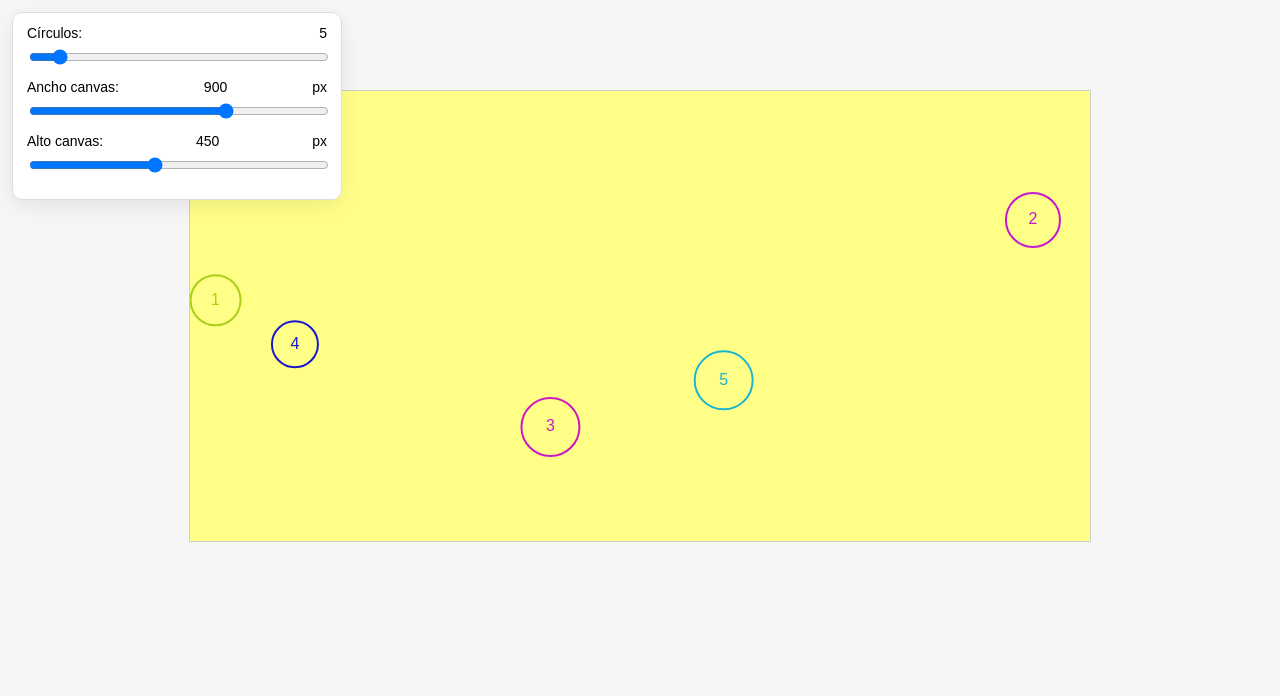
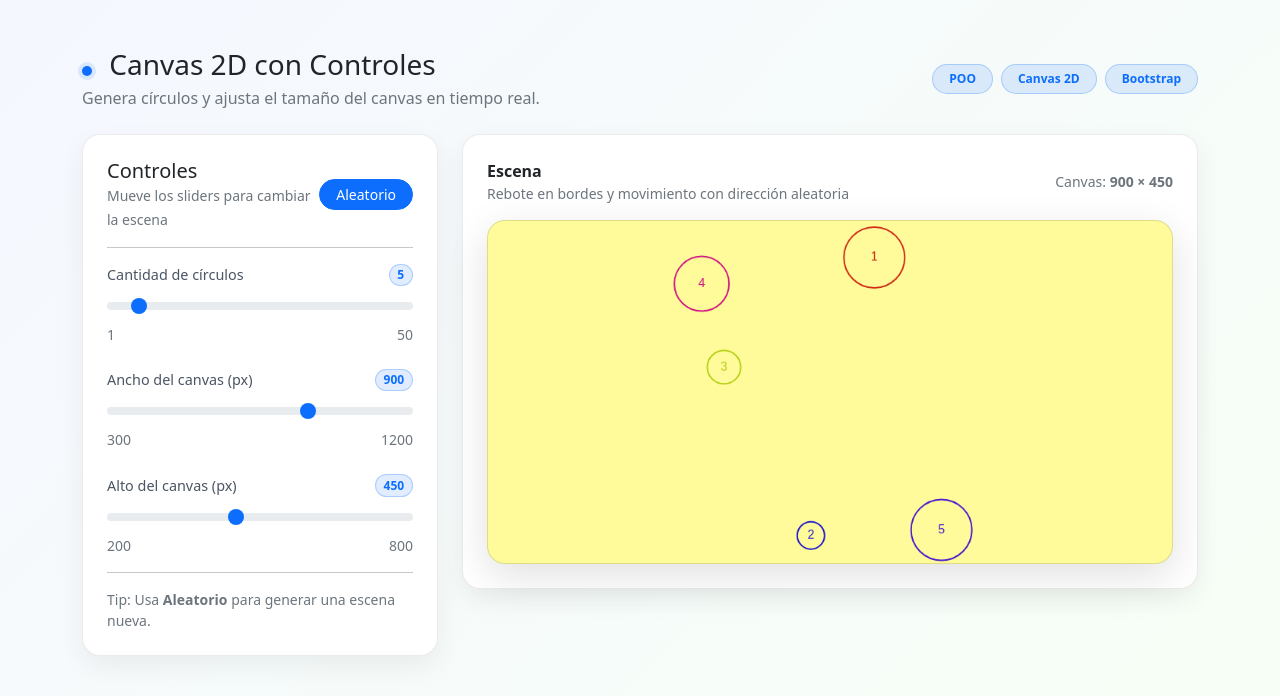
Before and after one commit to RANM-rgb/animation-canvas-2d, a plain HTML site: page index.html in a window 1280 px wide. Drawn offline with nearby package versions, Linux system fonts and the light colour scheme.

Commit message:
Ajustes de Diseño y Favicon

```diff
--- a/index.html
+++ b/index.html
@@ -3,67 +3,201 @@
 <head>
   <meta charset="UTF-8" />
   <meta name="viewport" content="width=device-width, initial-scale=1.0" />
-  <title>Canvas con Desplazadores</title>
+  <link rel="icon" type="image/png" href="./img/favicon.png">
+
+  <title>Canvas 2D - Sliders</title>
+
+  <!-- Bootstrap 5 (CDN) -->
+  <link
+    href="https://cdn.jsdelivr.net/npm/bootstrap@5.3.3/dist/css/bootstrap.min.css"
+    rel="stylesheet"
+  />
 
   <style>
-    html, body { margin: 0; padding: 0; }
-    body { font-family: Arial, sans-serif; background: #f6f6f6; }
-
-    .panel {
-      position: fixed;
-      top: 12px;
-      left: 12px;
-      background: white;
-      border: 1px solid #ddd;
-      border-radius: 10px;
-      padding: 12px 14px;
-      box-shadow: 0 6px 20px rgba(0,0,0,0.08);
-      z-index: 10;
-      width: 300px;
+    body {
+      background: linear-gradient(135deg, #f5f7ff, #f7fff5);
+      min-height: 100vh;
     }
 
-    .row { margin-bottom: 10px; }
-    label { display: flex; justify-content: space-between; font-size: 14px; margin-bottom: 6px; }
-    input[type="range"] { width: 100%; }
+    /* Canvas centrado y con look "app" */
+    #canvas {
+      background: #fffb9a;
+      border: 1px solid rgba(0,0,0,.12);
+      border-radius: 18px;
+      box-shadow: 0 12px 40px rgba(0,0,0,.12);
+      display: block;
+      width: 100%;
+      height: auto;
+    }
 
-    canvas {
-      display: block;
-      margin: 0 auto;
-      background: #ff8;
-      border: 1px solid #ccc;
-      margin-top: 90px; /* deja espacio para el panel */
+    /* Panel sticky en desktop */
+    @media (min-width: 992px) {
+      .sticky-tools {
+        position: sticky;
+        top: 16px;
+      }
+    }
+
+    .range-label {
+      font-size: .9rem;
+      color: #4b5563;
+    }
+
+    .badge-soft {
+      background: rgba(13,110,253,.12);
+      color: #0d6efd;
+      border: 1px solid rgba(13,110,253,.25);
+      font-weight: 600;
+    }
+
+    .card-soft {
+      border: 1px solid rgba(0,0,0,.08);
+      border-radius: 18px;
+      box-shadow: 0 10px 26px rgba(0,0,0,.06);
+    }
+
+    .brand-dot {
+      width: 10px;
+      height: 10px;
+      border-radius: 50%;
+      display: inline-block;
+      background: #0d6efd;
+      box-shadow: 0 0 0 4px rgba(13,110,253,.12);
+      margin-right: 10px;
+      transform: translateY(1px);
     }
   </style>
 </head>
 
 <body>
-  <!-- Panel de controles -->
-  <div class="panel">
-    <div class="row">
-      <label>
-        Círculos: <span id="circlesValue">5</span>
-      </label>
-      <input id="circlesSlider" type="range" min="1" max="50" value="5" />
+  <div class="container py-4 py-lg-5">
+    <!-- Header -->
+    <div class="d-flex flex-column flex-md-row align-items-md-center justify-content-between gap-2 mb-4">
+      <div>
+        <h1 class="h3 mb-1">
+          <span class="brand-dot"></span>
+          Canvas 2D con Controles
+        </h1>
+        <div class="text-secondary">
+          Genera círculos y ajusta el tamaño del canvas en tiempo real.
+        </div>
+      </div>
+
+      <div class="d-flex gap-2">
+        <span class="badge badge-soft rounded-pill px-3 py-2">POO</span>
+        <span class="badge badge-soft rounded-pill px-3 py-2">Canvas 2D</span>
+        <span class="badge badge-soft rounded-pill px-3 py-2">Bootstrap</span>
+      </div>
     </div>
 
-    <div class="row">
-      <label>
-        Ancho canvas: <span id="widthValue">900</span> px
-      </label>
-      <input id="widthSlider" type="range" min="300" max="1200" value="900" />
-    </div>
+    <div class="row g-4">
+      <!-- Panel de herramientas -->
+      <div class="col-12 col-lg-4">
+        <div class="sticky-tools">
+          <div class="card card-soft">
+            <div class="card-body p-4">
+              <div class="d-flex align-items-center justify-content-between mb-3">
+                <div>
+                  <h2 class="h5 mb-0">Controles</h2>
+                  <small class="text-secondary">Mueve los sliders para cambiar la escena</small>
+                </div>
+                <button id="randomBtn" class="btn btn-primary btn-sm rounded-pill px-3">
+                  Aleatorio
+                </button>
+              </div>
 
-    <div class="row">
-      <label>
-        Alto canvas: <span id="heightValue">450</span> px
-      </label>
-      <input id="heightSlider" type="range" min="200" max="800" value="450" />
+              <hr class="my-3">
+
+              <!-- Círculos -->
+              <div class="mb-4">
+                <div class="d-flex align-items-center justify-content-between mb-2">
+                  <div class="range-label">Cantidad de círculos</div>
+                  <span class="badge badge-soft rounded-pill" id="circlesValue">5</span>
+                </div>
+                <input
+                  id="circlesSlider"
+                  type="range"
+                  class="form-range"
+                  min="1"
+                  max="50"
+                  value="5"
+                />
+                <div class="d-flex justify-content-between text-secondary small">
+                  <span>1</span><span>50</span>
+                </div>
+              </div>
+
+              <!-- Ancho -->
+              <div class="mb-4">
+                <div class="d-flex align-items-center justify-content-between mb-2">
+                  <div class="range-label">Ancho del canvas (px)</div>
+                  <span class="badge badge-soft rounded-pill" id="widthValue">900</span>
+                </div>
+                <input
+                  id="widthSlider"
+                  type="range"
+                  class="form-range"
+                  min="300"
+                  max="1200"
+                  value="900"
+                />
+                <div class="d-flex justify-content-between text-secondary small">
+                  <span>300</span><span>1200</span>
+                </div>
+              </div>
+
+              <!-- Alto -->
+              <div class="mb-2">
+                <div class="d-flex align-items-center justify-content-between mb-2">
+                  <div class="range-label">Alto del canvas (px)</div>
+                  <span class="badge badge-soft rounded-pill" id="heightValue">450</span>
+                </div>
+                <input
+                  id="heightSlider"
+                  type="range"
+                  class="form-range"
+                  min="200"
+                  max="800"
+                  value="450"
+                />
+                <div class="d-flex justify-content-between text-secondary small">
+                  <span>200</span><span>800</span>
+                </div>
+              </div>
+
+              <hr class="my-3">
+
+              <div class="small text-secondary">
+                Tip: Usa <b>Aleatorio</b> para generar una escena nueva.
+              </div>
+            </div>
+          </div>
+        </div>
+      </div>
+
+      <!-- Canvas -->
+      <div class="col-12 col-lg-8">
+        <div class="card card-soft">
+          <div class="card-body p-3 p-md-4">
+            <div class="d-flex flex-wrap align-items-center justify-content-between gap-2 mb-3">
+              <div>
+                <div class="fw-semibold">Escena</div>
+                <div class="text-secondary small">Rebote en bordes y movimiento con dirección aleatoria</div>
+              </div>
+              <div class="text-secondary small">
+                Canvas: <span id="canvasInfo" class="fw-semibold">900 × 450</span>
+              </div>
+            </div>
+
+            <canvas id="canvas"></canvas>
+          </div>
+        </div>
+      </div>
     </div>
   </div>
 
-  <!-- Canvas -->
-  <canvas id="canvas"></canvas>
-
+  <!-- Bootstrap JS (opcional, no es necesario para sliders pero útil) -->
+  <script src="https://cdn.jsdelivr.net/npm/bootstrap@5.3.3/dist/js/bootstrap.bundle.min.js"></script>
   <script src="./js/main.js"></script>
 </body>
 </html>
--- a/js/main.js
+++ b/js/main.js
@@ -6,10 +6,14 @@ const circlesSlider = document.getElementById("circlesSlider");
 const widthSlider = document.getElementById("widthSlider");
 const heightSlider = document.getElementById("heightSlider");
 
-// Textos de valores
+// Valores UI
 const circlesValue = document.getElementById("circlesValue");
 const widthValue = document.getElementById("widthValue");
 const heightValue = document.getElementById("heightValue");
+const canvasInfo = document.getElementById("canvasInfo");
+
+// Botón
+const randomBtn = document.getElementById("randomBtn");
 
 // Utilidad random
 function randomBetween(min, max) {
@@ -32,22 +36,20 @@ class Circle {
   }
 
   draw(context) {
+    // Círculo
     context.beginPath();
+    context.lineWidth = 2;
+    context.strokeStyle = this.color;
+    context.arc(this.posX, this.posY, this.radius, 0, Math.PI * 2);
+    context.stroke();
+    context.closePath();
 
-    // Texto centrado
+    // Texto
     context.fillStyle = this.color;
     context.textAlign = "center";
     context.textBaseline = "middle";
     context.font = "16px Arial";
     context.fillText(this.text, this.posX, this.posY);
-
-    // Círculo
-    context.lineWidth = 2;
-    context.strokeStyle = this.color;
-    context.arc(this.posX, this.posY, this.radius, 0, Math.PI * 2);
-    context.stroke();
-
-    context.closePath();
   }
 
   update(context) {
@@ -72,24 +74,27 @@ class Circle {
 // Arreglo de círculos
 let circles = [];
 
-/**
- * Ajusta tamaño del canvas según sliders
- */
+// Ajusta tamaño del canvas según sliders
 function applyCanvasSize() {
   canvas.width = Number(widthSlider.value);
   canvas.height = Number(heightSlider.value);
 
   widthValue.textContent = canvas.width;
   heightValue.textContent = canvas.height;
+  canvasInfo.textContent = `${canvas.width} × ${canvas.height}`;
 }
 
-/**
- * Genera EXACTAMENTE N círculos (reemplaza los actuales)
- */
-function generateCircles(n) {
-  circles = [];
+// Agrega o recorta círculos sin reiniciar todos (más natural)
+function addCirclesUntil(n) {
+  const current = circles.length;
 
-  for (let i = 0; i < n; i++) {
+  if (n <= current) {
+    circles = circles.slice(0, n);
+    circlesValue.textContent = n;
+    return;
+  }
+
+  for (let i = current; i < n; i++) {
     const radius = Math.floor(Math.random() * 30 + 15); // 15 a 44
     const margin = radius + 2;
 
@@ -106,43 +111,17 @@ function generateCircles(n) {
   circlesValue.textContent = n;
 }
 
-/**
- * (Opcional) Genera MÁS círculos sin borrar los existentes.
- * Útil si quieres que al mover hacia arriba "se agreguen" y no regenere todo.
- */
-function addCirclesUntil(n) {
-  const current = circles.length;
-  if (n <= current) {
-    // si bajas el slider, recortamos
-    circles = circles.slice(0, n);
-    circlesValue.textContent = n;
-    return;
-  }
-
-  for (let i = current; i < n; i++) {
-    const radius = Math.floor(Math.random() * 30 + 15);
-    const margin = radius + 2;
-
-    const x = randomBetween(margin, canvas.width - margin);
-    const y = randomBetween(margin, canvas.height - margin);
-
-    const speed = randomBetween(1, 5);
-    const color = `hsl(${Math.random() * 360}, 80%, 45%)`;
-    const text = i + 1;
-
-    circles.push(new Circle(x, y, radius, color, text, speed));
-  }
-
-  circlesValue.textContent = n;
+// Regenera escena completa
+function regenerateScene() {
+  circles = [];
+  addCirclesUntil(Number(circlesSlider.value));
 }
 
-// ====== Inicialización ======
+// ===== Inicialización =====
 applyCanvasSize();
-generateCircles(Number(circlesSlider.value));
+regenerateScene();
 
-// ====== Eventos de sliders ======
-
-// Al mover ancho/alto: cambia tamaño y reajusta círculos para no "quedarse fuera"
+// ===== Eventos =====
 widthSlider.addEventListener("input", () => {
   applyCanvasSize();
 });
@@ -151,13 +130,27 @@ heightSlider.addEventListener("input", () => {
   applyCanvasSize();
 });
 
-// Al mover cantidad: opción 1 (regenere todo):
-// circlesSlider.addEventListener("input", () => generateCircles(Number(circlesSlider.value)));
+circlesSlider.addEventListener("input", () => {
+  addCirclesUntil(Number(circlesSlider.value));
+});
 
-// Al mover cantidad: opción 2 (más natural): agrega/recorta sin resetear todo
-circlesSlider.addEventListener("input", () => addCirclesUntil(Number(circlesSlider.value)));
+// Botón aleatorio: cambia valores y regenera
+randomBtn.addEventListener("click", () => {
+  const randomCount = Math.floor(randomBetween(1, 50));
+  const randomW = Math.floor(randomBetween(400, 1100));
+  const randomH = Math.floor(randomBetween(250, 750));
 
-// ====== Animación ======
+  circlesSlider.value = randomCount;
+  widthSlider.value = randomW;
+  heightSlider.value = randomH;
+
+  applyCanvasSize();
+  circlesValue.textContent = randomCount;
+
+  regenerateScene();
+});
+
+// ===== Animación =====
 function animate() {
   requestAnimationFrame(animate);
   ctx.clearRect(0, 0, canvas.width, canvas.height);
```
